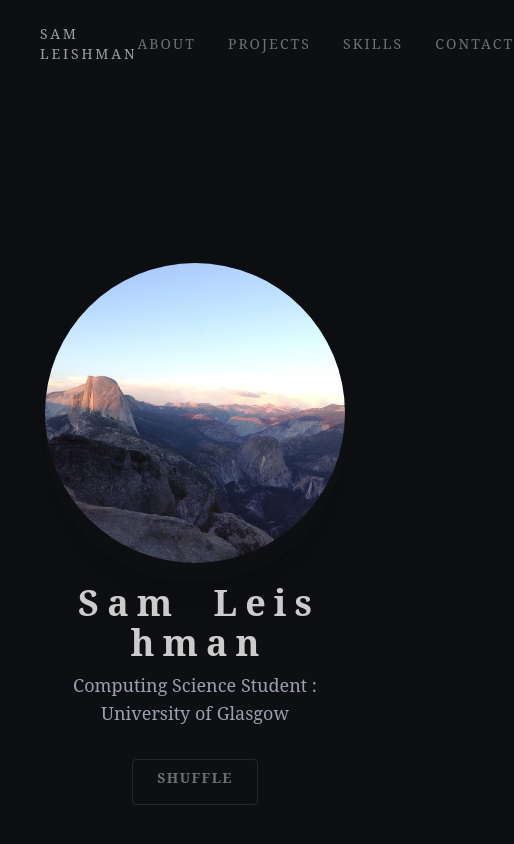
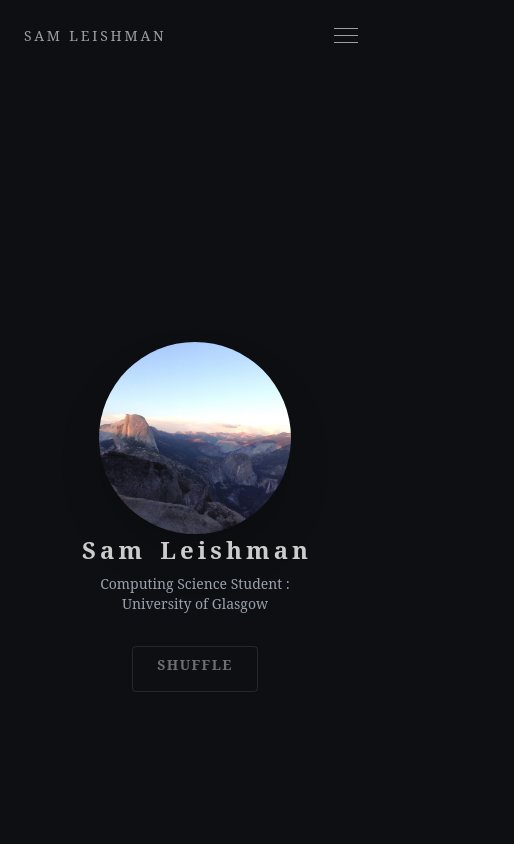
Before and after one commit to Sleishm4n/portfolio-site, a Next.js app: page / in a window 390 px wide. Shown: the top 844 px of the page, 514 px wide, since content can reach past the window. Built offline with nearby package versions, Linux system fonts and the light colour scheme.

Commit message:
Mobile navbar improvment and shuffle name

```diff
--- a/app/home/page.tsx
+++ b/app/home/page.tsx
@@ -23,13 +23,6 @@ export default function Home() {
             tags: ["Python", "Rust", "C++", "Java", "Backtracking", "CSP"],
             href: "https://github.com/Sleishm4n/Sudokus"
         },
-        // {
-        //     title: "Personal Portfolio",
-        //     subtitle: "Design & Development",
-        //     description: "This site — a minimal, dark portfolio built with Next.js and Tailwind. Features a bubble-sort letter animation, transparent overlay navigation, and a continuous single-page layout.",
-        //     tags: ["Next.js", "TypeScript", "Tailwind", "Framer Motion"],
-        //     href: "https://github.com/..."
-        // },
         {
             title: "Git Auto-Commit",
             subtitle: "Developer Tooling & ML",
@@ -45,7 +38,7 @@ export default function Home() {
             {/* Hero */}
             <section className="h-screen flex flex-col items-center justify-center text-center px-6">
                 <div className="flex items-center justify-center">
-                    <div className="w-75 h-80 rounded-full flex items-center justify-center shadow-2xl pb-5">
+                    <div className="w-48 h-48 md:w-75 md:h-80 rounded-full flex items-center justify-center shadow-2xl md:pb-5">
                         <Image
                             src="/yose.jpg"
                             alt="Yose"
@@ -57,7 +50,7 @@ export default function Home() {
                 </div>
                 <div className="relative z-10 max-w-4xl mx-auto px-6 text-center">
                     <AnimatedLetters text="Sam Leishman" onShuffleReady={(fn) => setShuffle(() => fn)} />
-                    <p className="font-cinzel text-lg text-gray-400">
+                    <p className="font-cinzel text-sm md:text-lg text-gray-400">
                         Computing Science Student : University of Glasgow
                     </p>
                     <div className="flex justify-center mt-4">
--- a/components/animatedLetters.tsx
+++ b/components/animatedLetters.tsx
@@ -58,11 +58,11 @@ export default function AnimatedLetters({ text, onShuffleReady }: {
   }, []);
 
   return (
-    <motion.h1 className="text-4xl sm:text-6xl font-bold font-cinzel flex flex-wrap justify-center">
+    <motion.h1 className="text-2xl sm:text-6xl font-bold font-cinzel flex flex-wrap justify-center">
       {display.map((item, index) => (
         <motion.span
           key={index}
-          className={`cursor-default ${item.char === " " ? "mx-3" : "mx-1"}`}
+          className={`cursor-default ${item.char === " " ? "mx-1 sm:mx-3" : "mx-0.5 sm:mx-1"}`}
           whileHover={{ scale: 1.2, color: "#8a5dd9" }}
         >
           {item.char === " " ? "\u00A0" : item.char}
--- a/components/navButton.tsx
+++ b/components/navButton.tsx
@@ -4,9 +4,10 @@ interface NavButtonProps {
   text: string;
   href: string;
   isActive?: boolean;
+  onClick?: () => void;
 }
 
-export default function NavButton({ text, href, isActive = false }: NavButtonProps) {
+export default function NavButton({ text, href, isActive = false, onClick  }: NavButtonProps) {
   return (
     <a
       href={href}
@@ -17,6 +18,7 @@ export default function NavButton({ text, href, isActive = false }: NavButtonPro
         ${isActive ? "text-white" : "text-white/40 hover:text-white/80"}
       `}
       aria-current={isActive ? "page" : undefined}
+      onClick={onClick}
     >
       {text}
       {/* Thin underline that grows from center */}
--- a/components/navbar.tsx
+++ b/components/navbar.tsx
@@ -1,5 +1,5 @@
 "use client";
-import Link from "next/link";
+import { useState } from "react";
 import { usePathname } from "next/navigation";
 import NavButton from "./navButton";
 
@@ -12,25 +12,26 @@ const NAV_ITEMS = [
 
 export default function Navbar() {
   const pathname = usePathname();
+  const [menuOpen, setMenuOpen] = useState(false);
 
   return (
     <nav
-      className="sticky top-0 left-0 right-0 z-50
-                 flex items-center justify-between
-                 px-10 py-6 mb-auto"
+      className="sticky top-0 left-0 right-0 z-50 px-6 py-5 md:px-10 md:py-6"
       role="navigation"
       aria-label="Main navigation"
     >
-      <Link
-        href="/"
+      <div className="flex items-center justify-between">
+        <a
+          href="#"
           className="font-cinzel text-white/60 text-sm tracking-[0.2em] uppercase
                      hover:text-white transition-colors duration-500"
           aria-label="Home - Sam Leishman"
         >
           Sam Leishman
-      </Link>
+        </a>
 
-      <div className="flex items-center gap-8">
+        {/* Desktop nav */}
+        <div className="hidden md:flex items-center gap-8">
           {NAV_ITEMS.map((item) => (
             <NavButton
               key={item.text}
@@ -40,6 +41,38 @@ export default function Navbar() {
             />
           ))}
         </div>
+
+        {/* Hamburger button */}
+        <button
+          className="md:hidden flex flex-col gap-1.5 p-2 text-white/60 hover:text-white transition-colors"
+          onClick={() => setMenuOpen((prev) => !prev)}
+          aria-label={menuOpen ? "Close menu" : "Open menu"}
+          aria-expanded={menuOpen}
+        >
+          <span className={`block w-6 h-px bg-current transition-transform duration-300 ${menuOpen ? "translate-y-2 rotate-45" : ""}`} />
+          <span className={`block w-6 h-px bg-current transition-opacity duration-300 ${menuOpen ? "opacity-0" : ""}`} />
+          <span className={`block w-6 h-px bg-current transition-transform duration-300 ${menuOpen ? "-translate-y-2 -rotate-45" : ""}`} />
+        </button>
+      </div>
+
+      {/* Mobile dropdown */}
+      <div
+        className={`md:hidden overflow-hidden transition-all duration-300 ease-in-out ${
+          menuOpen ? "max-h-64 opacity-100 mt-4" : "max-h-0 opacity-0"
+        }`}
+      >
+        <div className="flex flex-col gap-4 pb-4">
+          {NAV_ITEMS.map((item) => (
+            <NavButton
+              key={item.text}
+              text={item.text}
+              href={item.href}
+              isActive={pathname === item.href}
+              onClick={() => setMenuOpen(false)}
+            />
+          ))}
+        </div>
+      </div>
     </nav>
   );
 }
```
Lines whose indentation alone changed are shown as unchanged.
